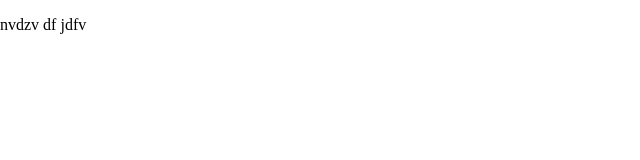
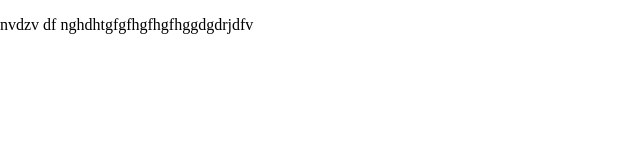
Before and after one commit to KiselevES/HTML5API, a website: page app/index.html in a window 1280 px wide. Shown: the whole page, without its empty margins (0-640 px from the left). Drawn offline with nearby package versions, Linux system fonts and the light colour scheme.

Commit message:
second commit

```diff
--- a/app/index.html
+++ b/app/index.html
@@ -8,7 +8,7 @@
 <body>
 
     <!--<div id="map" style="width: 100%; height: 400px"></div>-->
-<p>nvdzv df jdfv</p>
+<p>nvdzv df nghdhtgfgfhgfhgfhggdgdrjdfv</p>
 
 
 <script src="https://code.jquery.com/jquery-1.12.3.min.js"></script>
```
